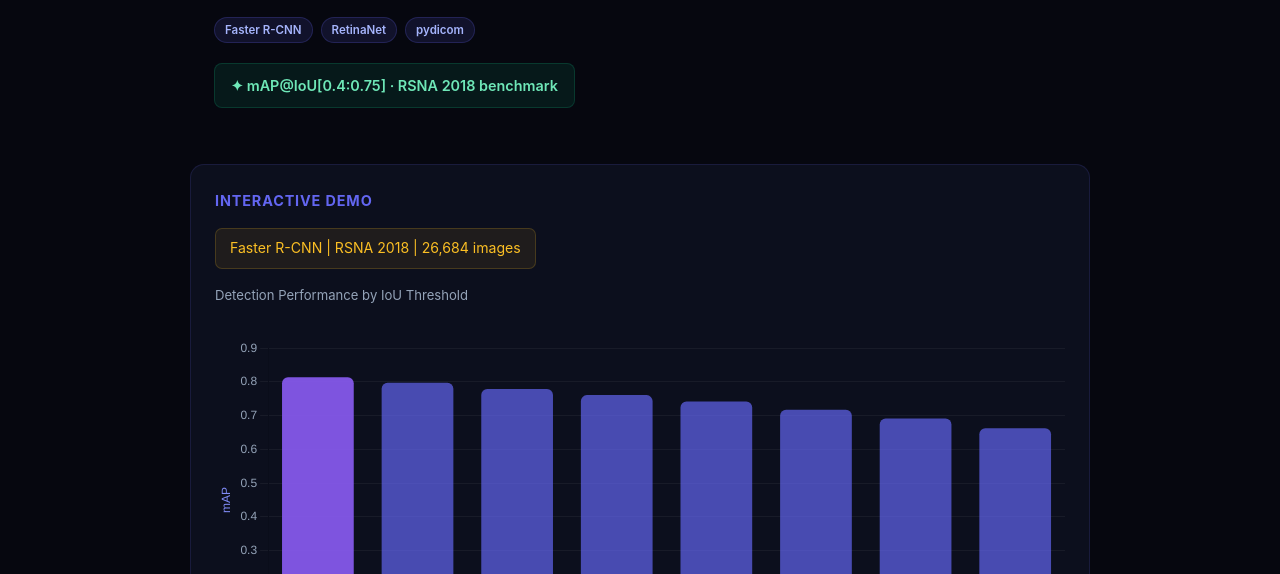
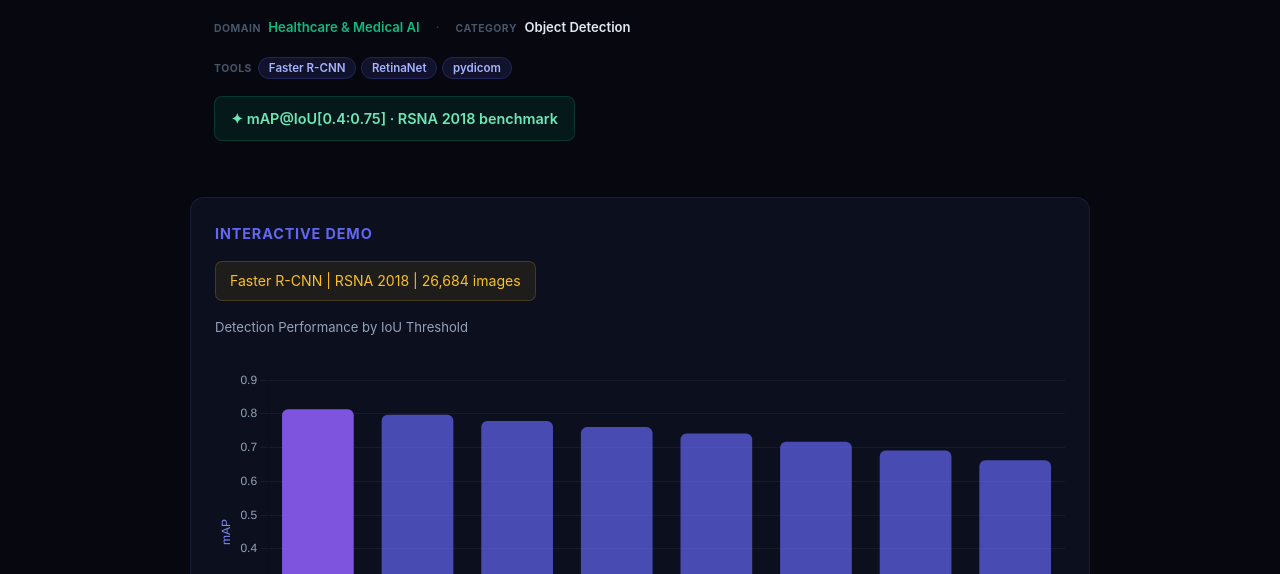
Before and after one commit to Sandyyy123/pneumonia-detection-cv, a plain HTML site: page index.html in a window 1280 px wide. Shown: the part 226-800 px from the top of the page. Drawn offline with nearby package versions, Linux system fonts and the light colour scheme.

Commit message:
Update index.html: domain sections, remove LinkedIn

```diff
--- a/index.html
+++ b/index.html
@@ -49,7 +49,14 @@
 <div class="hero">
   <h1>Pneumonia Detection CV</h1>
   <p>Pneumonia opacity detection and localisation in chest X-rays using Faster R-CNN and RetinaNet on 26,684 RSNA 2018 challenge images.</p>
-  <div class="badges"><span class="badge">Faster R-CNN</span> <span class="badge">RetinaNet</span> <span class="badge">pydicom</span></div>
+  <div style="display:flex;flex-wrap:wrap;gap:16px;margin-bottom:16px;font-size:.82rem">
+    <div><span style="font-size:.65rem;font-weight:700;text-transform:uppercase;letter-spacing:.05em;color:#475569">Domain</span>&nbsp;
+         <span style="font-weight:600;color:#10b981">Healthcare & Medical AI</span></div>
+    <div style="color:#334155">·</div>
+    <div><span style="font-size:.65rem;font-weight:700;text-transform:uppercase;letter-spacing:.05em;color:#475569">Category</span>&nbsp;
+         <span style="font-weight:600;color:#e2e8f0">Object Detection</span></div>
+  </div>
+  <div style="margin-bottom:16px"><span style="font-size:.65rem;font-weight:700;text-transform:uppercase;letter-spacing:.05em;color:#475569">Tools&nbsp;&nbsp;</span><span style="display:inline"><span class="badge">Faster R-CNN</span> <span class="badge">RetinaNet</span> <span class="badge">pydicom</span></span></div>
   <div class="metric-bar">✦ mAP@IoU[0.4:0.75] · RSNA 2018 benchmark</div>
 </div>
 <div class="card">
```
